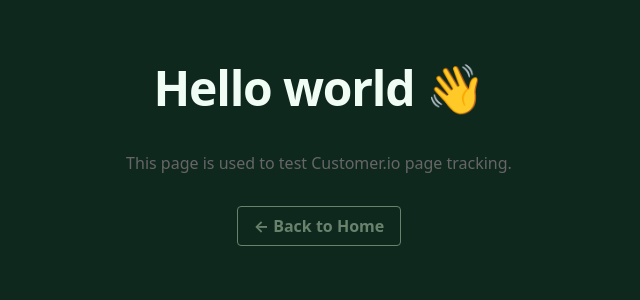
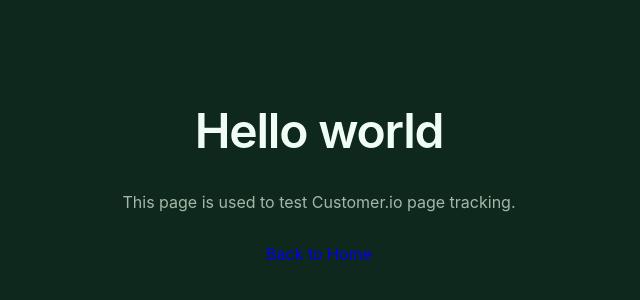
Before and after one commit to aaronarich/v2.1-cio-toolbox, a React (Vite) app: page /hello-world in a window 1280 px wide. Shown: the part 282-582 px from the top of the page, without its empty margins (321-961 px from the left). Built offline with nearby package versions, Linux system fonts and the light colour scheme.

Commit message:
Resolve App.jsx conflict and align 3

```diff
--- a/src/App.css
+++ b/src/App.css
@@ -47,6 +47,74 @@
   background: rgba(104, 130, 108, 0.2);
 }
 
+.page-header {
+  margin-bottom: 2rem;
+  text-align: left;
+  display: flex;
+  justify-content: space-between;
+  align-items: flex-start;
+}
+
+.page-title {
+  font-size: 2.5rem;
+  margin-bottom: 0.5rem;
+  background: linear-gradient(to right, #68826c, #86efac);
+  -webkit-background-clip: text;
+  -webkit-text-fill-color: transparent;
+}
+
+.page-subtitle {
+  color: var(--text-secondary);
+  font-size: 1.125rem;
+}
+
+.page-header-actions {
+  flex-shrink: 0;
+}
+
+.page-link-button {
+  text-decoration: none;
+}
+
+.sdk-actions-panel {
+  transition: opacity 0.3s;
+}
+
+.sdk-actions-panel-disabled {
+  opacity: 0.5;
+  pointer-events: none;
+}
+
+.sdk-actions-stack {
+  display: flex;
+  flex-direction: column;
+  gap: 2rem;
+}
+
+.hello-world-page {
+  min-height: 100vh;
+  padding: 2rem;
+  display: flex;
+  flex-direction: column;
+  align-items: center;
+  justify-content: center;
+  text-align: center;
+}
+
+.hello-world-title {
+  margin-bottom: 1rem;
+  font-size: 3rem;
+}
+
+.hello-world-subtitle {
+  margin-bottom: 2rem;
+  color: var(--text-secondary);
+}
+
+.hello-world-back-link {
+  text-decoration: none;
+}
+
 .main-grid {
   display: grid;
   grid-template-columns: minmax(0, 1fr) 400px;
@@ -86,6 +154,20 @@
     flex-wrap: wrap;
   }
 
+  .page-header {
+    gap: 1rem;
+    flex-direction: column;
+    align-items: flex-start;
+  }
+
+  .hello-world-page {
+    padding: 1rem;
+  }
+
+  .hello-world-title {
+    font-size: 2.25rem;
+  }
+
   .debug-column {
     position: static;
     max-height: none;
--- a/src/pages/HelloWorld.jsx
+++ b/src/pages/HelloWorld.jsx
@@ -1,6 +1,7 @@
 import React, { useEffect } from 'react';
 import { Link } from 'react-router-dom';
 import { loadSdk } from '../utils/sdk';
+import '../App.css';
 
 function HelloWorld() {
   useEffect(() => {
@@ -17,25 +18,11 @@ function HelloWorld() {
   }, []);
 
   return (
-        <div style={{
-            display: 'flex',
-            flexDirection: 'column',
-            alignItems: 'center',
-            justifyContent: 'center',
-            height: '100vh',
-            fontFamily: 'system-ui, -apple-system, sans-serif'
-        }}>
-            <h1 style={{ fontSize: '3rem', marginBottom: '1rem' }}>Hello world 👋</h1>
-            <p style={{ color: '#666', marginBottom: '2rem' }}> This page is used to test Customer.io page tracking.</p>
-            <Link to="/" style={{
-                color: '#68826C',
-                textDecoration: 'none',
-                fontWeight: 'bold',
-                border: '1px solid #68826C',
-                padding: '0.5rem 1rem',
-                borderRadius: '4px'
-            }}>
-                ← Back to Home
+    <div className="hello-world-page">
+      <h1 className="hello-world-title">Hello world</h1>
+      <p className="hello-world-subtitle">This page is used to test Customer.io page tracking.</p>
+      <Link to="/" className="hello-world-back-link">
+        Back to Home
       </Link>
     </div>
   );
--- a/src/pages/Home.jsx
+++ b/src/pages/Home.jsx
@@ -52,17 +52,17 @@ function Home() {
 
   return (
     <div className="app-container">
-      <header style={{ marginBottom: '2rem', textAlign: 'left', display: 'flex', justifyContent: 'space-between', alignItems: 'flex-start' }}>
+      <header className="page-header">
         <div>
-          <h1 style={{ fontSize: '2.5rem', marginBottom: '0.5rem', background: 'linear-gradient(to right, #68826C, #86efac)', WebkitBackgroundClip: 'text', WebkitTextFillColor: 'transparent' }}>
+          <h1 className="page-title">
             Customer.io Pipelines SDK
           </h1>
-          <p style={{ color: 'var(--text-secondary)', fontSize: '1.125rem' }}>
+          <p className="page-subtitle">
             Test and validate your Customer.io integration in real-time.
           </p>
         </div>
-        <nav>
-          <Link to="/hello-world" className="btn-primary" style={{ textDecoration: 'none' }}>
+        <nav className="page-header-actions">
+          <Link to="/hello-world" className="btn-primary page-link-button">
             Go to Hello World
           </Link>
         </nav>
@@ -78,8 +78,10 @@ function Home() {
             onToggleRedaction={setIsRedacted}
           />
 
-          <div style={{ opacity: isConnected ? 1 : 0.5, pointerEvents: isConnected ? 'auto' : 'none', transition: 'opacity 0.3s' }}>
-            <div style={{ display: 'flex', flexDirection: 'column', gap: '2rem' }}>
+          <div
+            className={`sdk-actions-panel${isConnected ? '' : ' sdk-actions-panel-disabled'}`}
+          >
+            <div className="sdk-actions-stack">
               <IdentityForm onIdentify={handleIdentify} disabled={!isConnected} />
               <EventForm onTrack={handleTrack} disabled={!isConnected} />
             </div>
```
Lines whose indentation alone changed are shown as unchanged.
